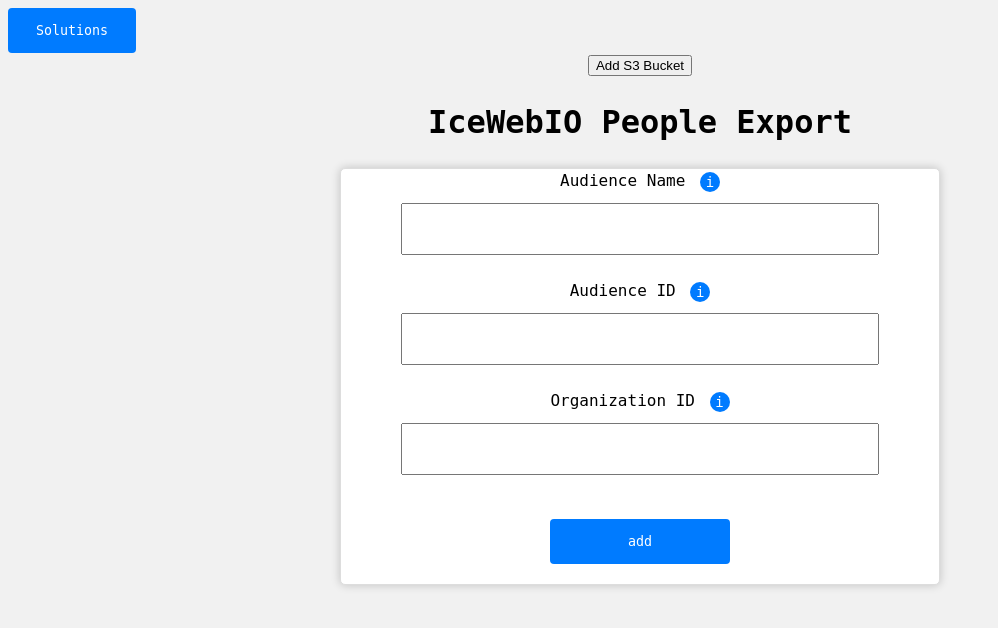
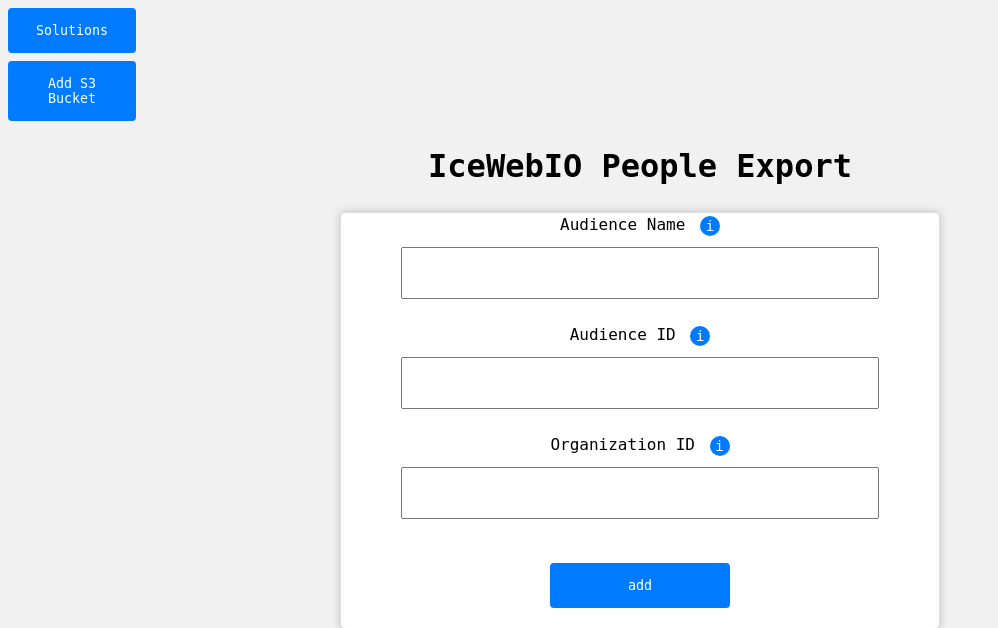
Before and after one commit to nivassuline/IceWeb-Tools, a Flask app: template templates/icewebio_dashboard.html in a window 1280 px wide. Shown: the top 628 px of the page, without its empty margins (0-998 px from the left). Run offline with Flask 3, Linux system fonts and the light colour scheme; the template is opened without the code that fills it, so the values that code supplies are empty.

Commit message:
Update icewebio_dashboard_style.css

```diff
--- a/static/css/icewebio_dashboard_style.css
+++ b/static/css/icewebio_dashboard_style.css
@@ -77,7 +77,7 @@
   cursor: pointer;
 }
 
-#solutions-buttom {
+.menu-button button {
   display: block;
   width: 10%;
   margin-left: 8px;
```
